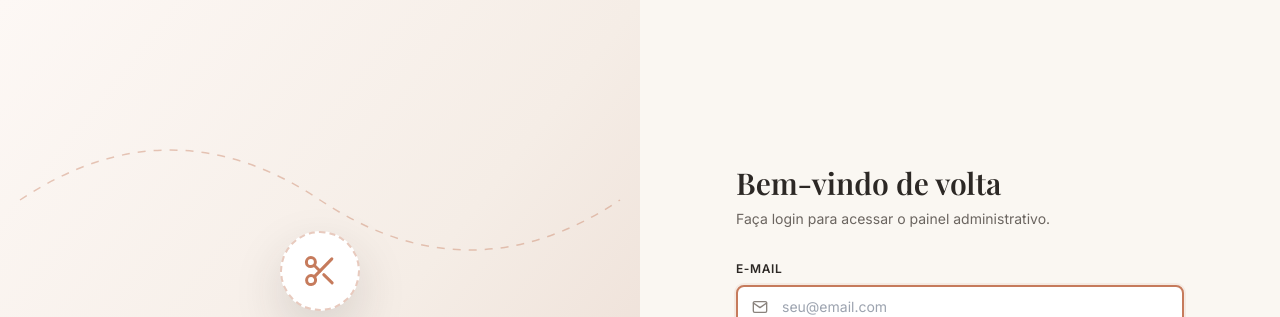
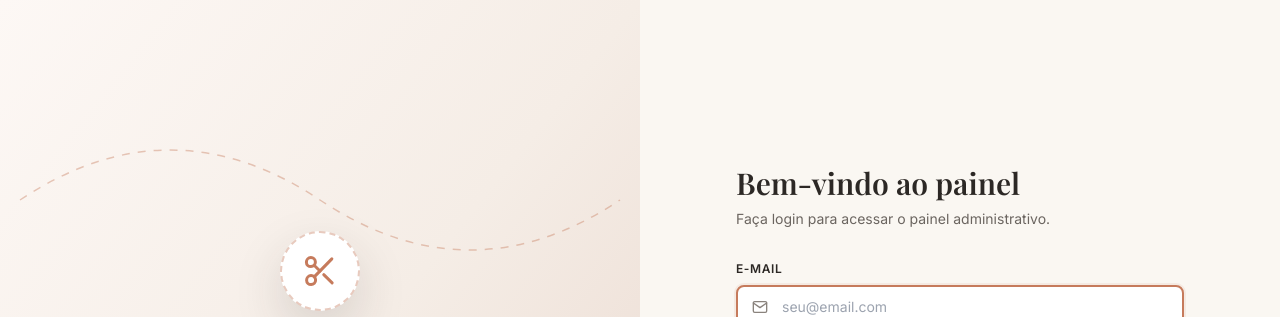
Before and after one commit to ErisonFelipe/oficina-costura-frontend-adm, a React (Vite) app: page /login in a window 1280 px wide. Shown: the top 317 px of the page. Built offline with nearby package versions, Linux system fonts and the light colour scheme; no server answers; a web font is replaced by a local one.

Commit message:
test: valida pipeline de deploy automático

```diff
--- a/src/pages/Login.tsx
+++ b/src/pages/Login.tsx
@@ -164,7 +164,7 @@ export const Login: React.FC = () => {
 
           <div className="mb-8">
             <h2 className="font-serif text-3xl font-semibold text-text-primary mb-2">
-              Bem-vindo de volta
+              Bem-vindo ao painel
             </h2>
             <p className="text-sm text-text-secondary">
               Faça login para acessar o painel administrativo.
```
